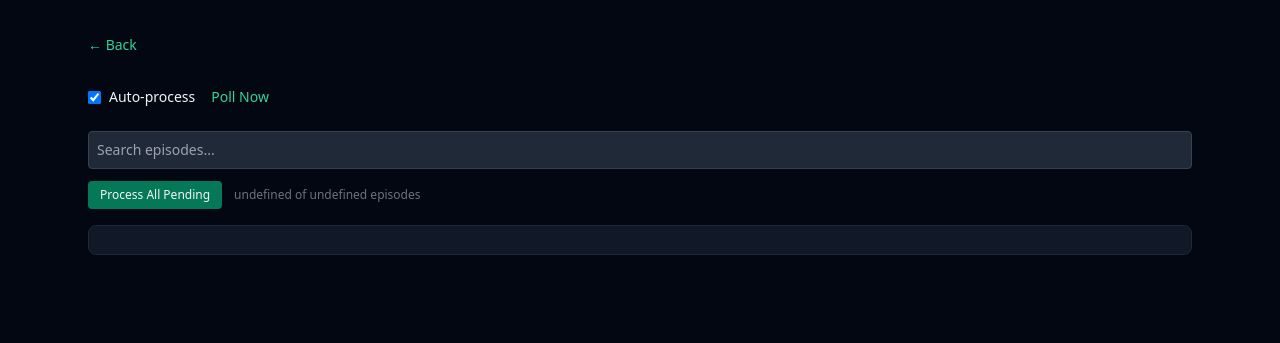
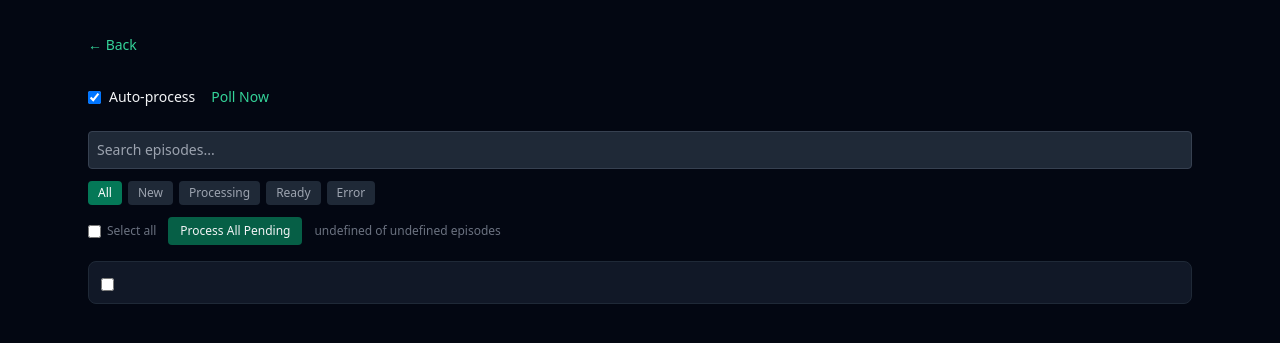
Before and after one commit to macsatcom/PodcastTransscribe, a FastAPI app: page /podcasts/1 in a window 1280 px wide. Shown: the part 53-396 px from the top of the page. Run offline with FastAPI, Linux system fonts and the light colour scheme; parts of the project's set-up code (start-up, migrations or seed data) failed here and were passed over; some libraries are stand-ins or nearby versions.

Commit message:
episode list: status filters + select + process selected

```diff
--- a/app/templates/podcast_detail.html
+++ b/app/templates/podcast_detail.html
@@ -34,9 +34,30 @@
     <input type="text" x-model="filterText" placeholder="Search episodes..."
            class="w-full p-2 rounded bg-gray-800 border border-gray-700 text-sm">
 
+    <div class="flex flex-wrap gap-1.5">
+      <button @click="statusFilter = ''" class="text-xs px-2.5 py-1 rounded"
+              :class="statusFilter === '' ? 'bg-emerald-700 text-white' : 'bg-gray-800 text-gray-400 hover:text-white'">All</button>
+      <button @click="statusFilter = 'new'" class="text-xs px-2.5 py-1 rounded"
+              :class="statusFilter === 'new' ? 'bg-emerald-700 text-white' : 'bg-gray-800 text-gray-400 hover:text-white'">New</button>
+      <button @click="statusFilter = 'processing'" class="text-xs px-2.5 py-1 rounded"
+              :class="statusFilter === 'processing' ? 'bg-emerald-700 text-white' : 'bg-gray-800 text-gray-400 hover:text-white'">Processing</button>
+      <button @click="statusFilter = 'ready'" class="text-xs px-2.5 py-1 rounded"
+              :class="statusFilter === 'ready' ? 'bg-emerald-700 text-white' : 'bg-gray-800 text-gray-400 hover:text-white'">Ready</button>
+      <button @click="statusFilter = 'error'" class="text-xs px-2.5 py-1 rounded"
+              :class="statusFilter === 'error' ? 'bg-emerald-700 text-white' : 'bg-gray-800 text-gray-400 hover:text-white'">Error</button>
+    </div>
+
     <div class="flex items-center gap-3">
+      <label class="flex items-center gap-1.5 text-xs text-gray-500">
+        <input type="checkbox" @change="selectAll = !selectAll; toggleSelectAll()">
+        Select all
+      </label>
+      <button @click="processSelected()" x-show="selectedIds.length > 0"
+              class="bg-emerald-700 hover:bg-emerald-600 px-3 py-1.5 rounded text-xs font-medium"
+              x-text="'Process Selected (' + selectedIds.length + ')'">
+      </button>
       <button @click="processAll()" x-text="processingAll ? 'Processing...' : 'Process All Pending'"
-              class="bg-emerald-700 hover:bg-emerald-600 px-3 py-1.5 rounded text-xs font-medium disabled:opacity-50"
+              class="bg-emerald-800 hover:bg-emerald-700 px-3 py-1.5 rounded text-xs font-medium disabled:opacity-50"
               :disabled="processingAll">
       </button>
       <span x-text="filteredEpisodes.length + ' of ' + episodes.length + ' episodes'" class="text-xs text-gray-500"></span>
@@ -50,11 +71,15 @@
     </template>
     <template x-for="ep in filteredEpisodes" :key="ep.id">
       <div class="flex items-start justify-between p-3 bg-gray-900 rounded-lg border border-gray-800 hover:border-emerald-700 transition gap-3">
+        <div class="flex items-start gap-2 min-w-0 flex-1">
+          <input type="checkbox" :checked="selectedIds.includes(ep.id)" @change="toggleSelect(ep.id)"
+                 class="mt-1 rounded bg-gray-800 border-gray-600 flex-shrink-0">
           <a :href="'/episodes/' + ep.id" class="min-w-0 flex-1">
             <div class="text-sm font-medium truncate" x-text="ep.title"></div>
             <div class="text-xs text-gray-500" x-text="ep.published_at || ''"></div>
             <div x-show="ep.description" class="text-xs text-gray-400 mt-1 line-clamp-2" x-text="ep.description"></div>
           </a>
+        </div>
         <div class="flex items-center gap-2 flex-shrink-0">
           <span class="text-xs px-2 py-0.5 rounded"
                 :class="{
@@ -74,7 +99,7 @@
         </div>
       </div>
     </template>
-    <p x-show="!loadingEpisodes && filteredEpisodes.length === 0" class="text-gray-500">No episodes match your search.</p>
+    <p x-show="!loadingEpisodes && filteredEpisodes.length === 0" class="text-gray-500">No episodes match your filter.</p>
   </div>
 </div>
 
@@ -91,14 +116,40 @@ function podcastDetail() {
     processingAll: false,
     processAllResult: '',
     filterText: '',
+    statusFilter: '',
+    selectedIds: [],
+    selectAll: false,
 
     get filteredEpisodes() {
-      if (!this.filterText) return this.episodes;
+      let list = this.episodes;
+      if (this.filterText) {
         const q = this.filterText.toLowerCase();
-      return this.episodes.filter(e =>
+        list = list.filter(e =>
           (e.title && e.title.toLowerCase().includes(q)) ||
           (e.description && e.description.toLowerCase().includes(q))
         );
+      }
+      if (this.statusFilter) {
+        list = list.filter(e => {
+          if (this.statusFilter === 'processing') return ['downloading','transcribing','summarizing','indexing','processing'].includes(e.status);
+          return e.status === this.statusFilter;
+        });
+      }
+      return list;
+    },
+
+    toggleSelect(id) {
+      const idx = this.selectedIds.indexOf(id);
+      if (idx > -1) this.selectedIds.splice(idx, 1);
+      else this.selectedIds.push(id);
+    },
+
+    toggleSelectAll() {
+      if (this.selectAll) {
+        this.selectedIds = this.filteredEpisodes.map(e => e.id);
+      } else {
+        this.selectedIds = [];
+      }
     },
 
     async loadPodcast() {
@@ -142,7 +193,6 @@ function podcastDetail() {
       ep.processing = true;
       await fetch('/api/episodes/' + ep.id + '/process', { method: 'POST' });
       ep.status = 'processing';
-      // Poll until done
       const poll = setInterval(async () => {
         const r = await fetch('/api/episodes/' + ep.id);
         const data = await r.json();
@@ -153,6 +203,16 @@ function podcastDetail() {
           ep.processing = false;
         }
       }, 2000);
+    },
+
+    async processSelected() {
+      for (const id of this.selectedIds) {
+        const ep = this.episodes.find(e => e.id === id);
+        if (ep && (ep.status === 'new' || ep.status === 'error')) {
+          await this.processEpisode(ep);
+        }
+      }
+      this.selectedIds = [];
     },
 
     async processAll() {
```
Lines whose indentation alone changed are shown as unchanged.
